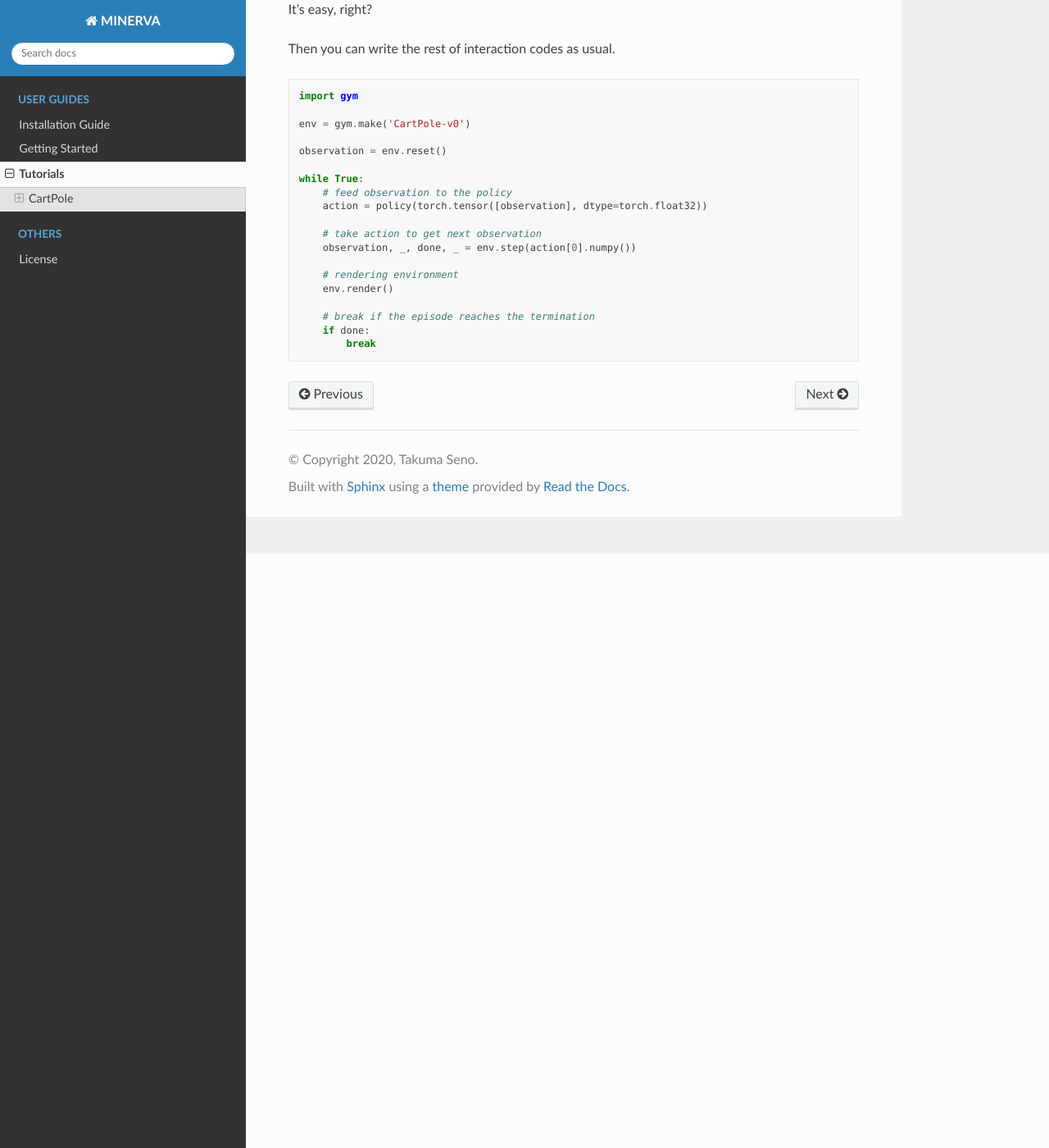
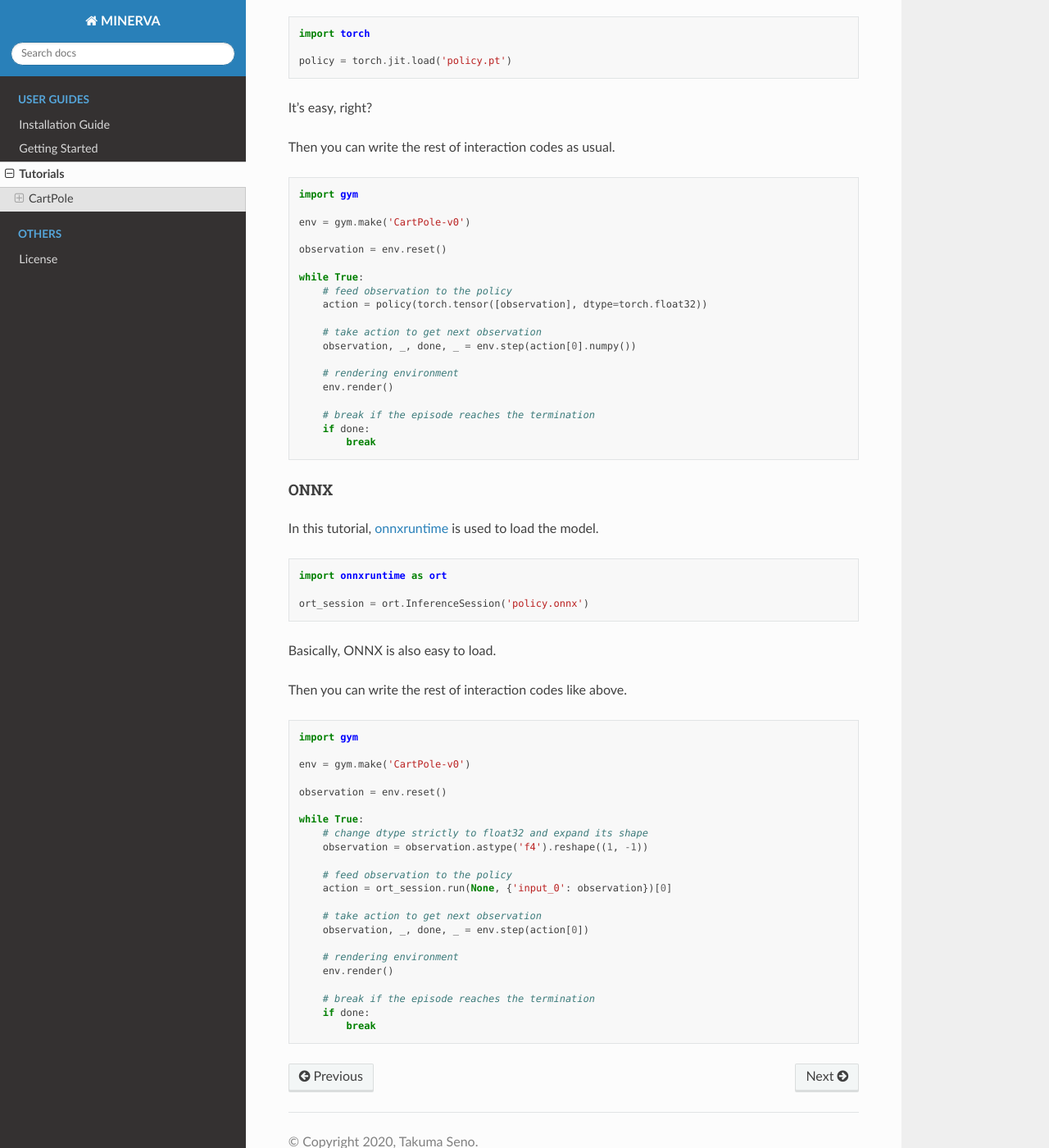
Before and after one commit to takuseno/minerva, a Sphinx documentation site: the page built from docs/tutorials.rst, in a window 1280 px wide and 1400 px high, scrolled down 725 px. Shown: the whole window at 82% size. Built offline with Sphinx 7.4.7 and the Read the Docs theme 2.0.0, drawn with Linux system fonts in a browser that asks for light colours; some of the changed text lies outside the part shown.

Commit message:
Add ONNX document

```diff
--- a/docs/tutorials.rst
+++ b/docs/tutorials.rst
@@ -12,6 +12,8 @@ First of all, download the cartpole dataset as follows::
 
   $ wget https://www.dropbox.com/s/vc7fm7qdnu0kh01/cartpole.csv?dl=1 -O cartpole.csv
 
+Or access to https://www.dropbox.com/s/vc7fm7qdnu0kh01/cartpole.csv .
+
 Train
 ~~~~~
 
@@ -21,14 +23,18 @@ Deploy
 ~~~~~~
 
 Finally, you can download the trained policy as :ref:`export_policy_function`.
+At this time, you have two options of the model format, TorchScript and ONNX.
 
-You can load the policy only with two lines of codes.
+TorchScript
+***********
+
+You can load the policy in two lines of codes only with PyTorch.
 
 .. code-block:: python
 
   import torch
 
-  policy = torch.jit.load('policy')
+  policy = torch.jit.load('policy.pt')
 
 It's easy, right?
 
@@ -56,3 +62,44 @@ Then you can write the rest of interaction codes as usual.
       # break if the episode reaches the termination
       if done:
           break
+
+ONNX
+****
+
+In this tutorial, `onnxruntime <https://github.com/microsoft/onnxruntime>`_ is
+used to load the model.
+
+.. code-block:: python
+
+  import onnxruntime as ort
+
+  ort_session = ort.InferenceSession('policy.onnx')
+
+Basically, ONNX is also easy to load.
+
+Then you can write the rest of interaction codes like above.
+
+.. code-block:: python
+
+  import gym
+
+  env = gym.make('CartPole-v0')
+
+  observation = env.reset()
+
+  while True:
+      # change dtype strictly to float32 and expand its shape
+      observation = observation.astype('f4').reshape((1, -1))
+
+      # feed observation to the policy
+      action = ort_session.run(None, {'input_0': observation})[0]
+
+      # take action to get next observation
+      observation, _, done, _ = env.step(action[0])
+
+      # rendering environment
+      env.render()
+
+      # break if the episode reaches the termination
+      if done:
+          break
```
